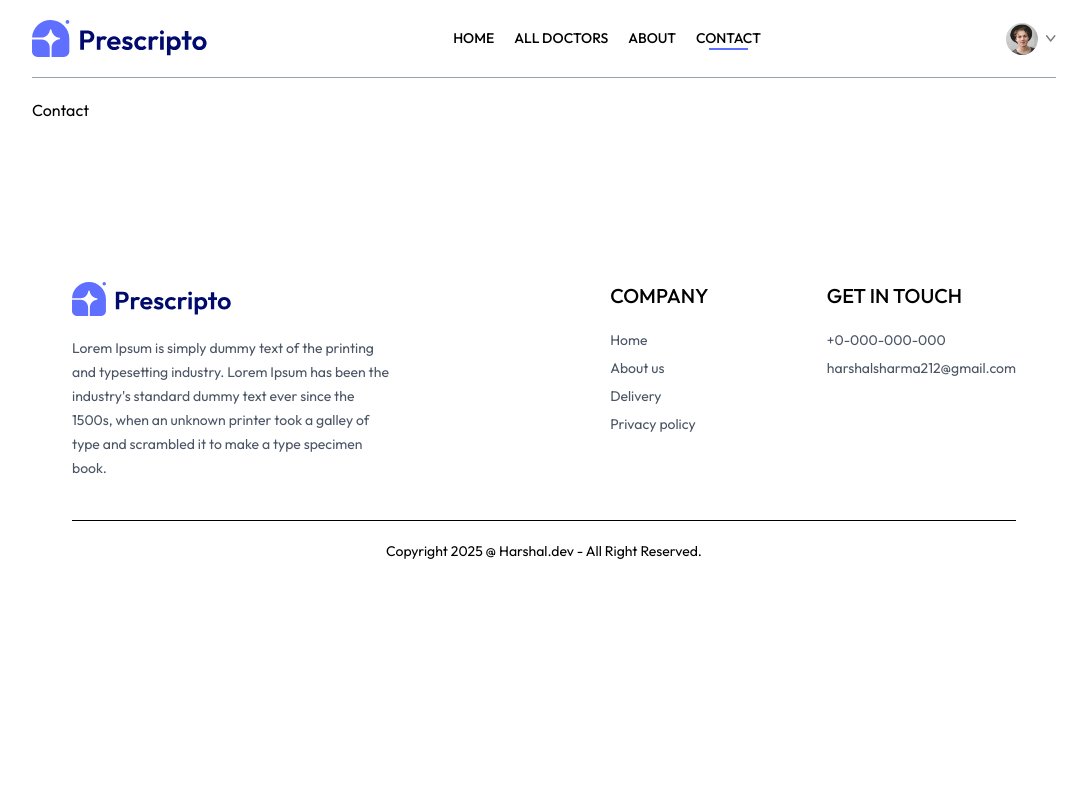
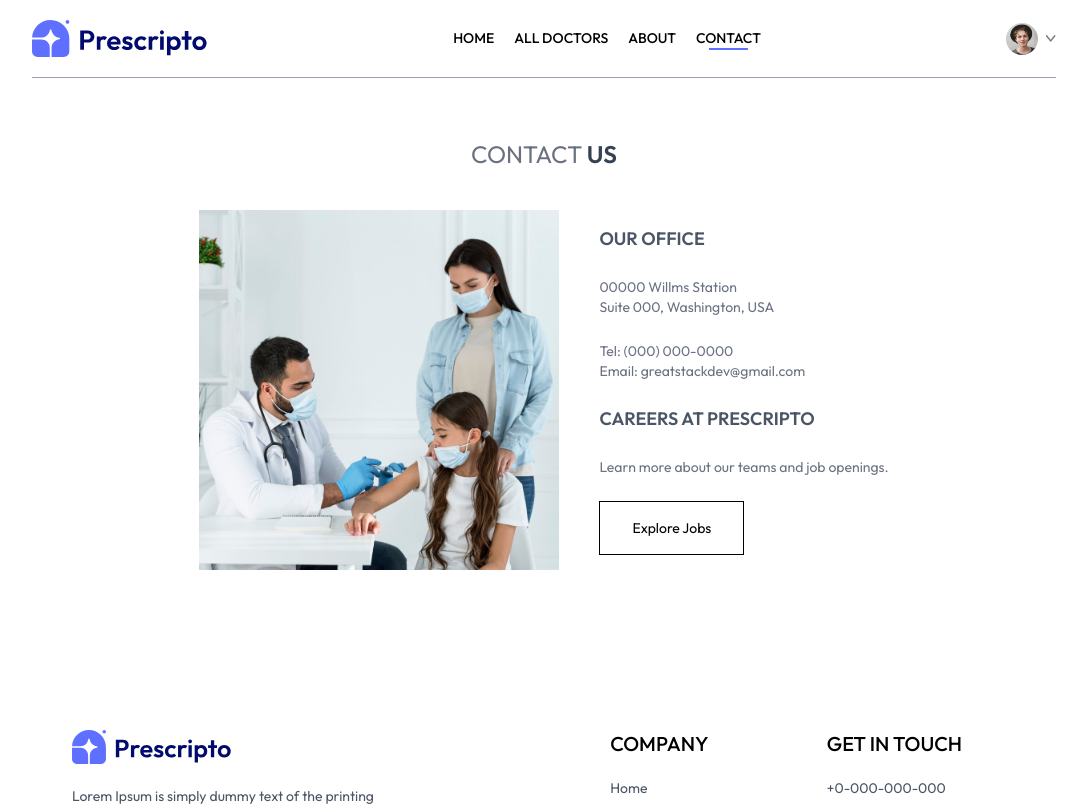
Before and after one commit to Harshal0Sharma/HealthBook, a React app in the folder frontend/: page /contact in a window 1280 px wide. Shown: the top 806 px of the page, without its empty margins (96-1183 px from the left). Built offline with nearby package versions, Linux system fonts and the light colour scheme; the HTML template or start-up script is replaced by a standard one.

Commit message:
contact page

```diff
--- a/frontend/src/pages/Contact.jsx
+++ b/frontend/src/pages/Contact.jsx
@@ -1,7 +1,43 @@
 import React from "react";
+import { assets } from "../assets/assets";
 
 const Contact = () => {
-  return <div>Contact</div>;
+  return (
+    <div>
+      <div className="text-center text-2xl pt-10 text-gray-500">
+        <p>
+          CONTACT <span className="text-gray-700 font-semibold">US</span>
+        </p>
+      </div>
+
+      <div className="my-10 flex flex-col justify-center md:flex-row gap-10 md-28 text-sm">
+        <img
+          className="w-full md:max-w-[360px]"
+          src={assets.contact_image}
+          alt=""
+        />
+        <div className="flex flex-col justify-center items-start gap-6">
+          <p className="font-semibold text-lg text-gray-600">OUR OFFICE</p>
+          <p className="text-gray-500">
+            00000 Willms Station <br /> Suite 000, Washington, USA
+          </p>
+          <p className="text-gray-500">
+            Tel: (000) 000-0000 <br />
+            Email: greatstackdev@gmail.com
+          </p>
+          <p className="font-semibold text-lg text-gray-600">
+            CAREERS AT PRESCRIPTO
+          </p>
+          <p className="text-gray-500">
+            Learn more about our teams and job openings.
+          </p>
+          <button className="border border-black px-8 py-4 text-sm hover:bg-black hover:text-white transition-all duration-500">
+            Explore Jobs
+          </button>
+        </div>
+      </div>
+    </div>
+  );
 };
 
 export default Contact;
```
